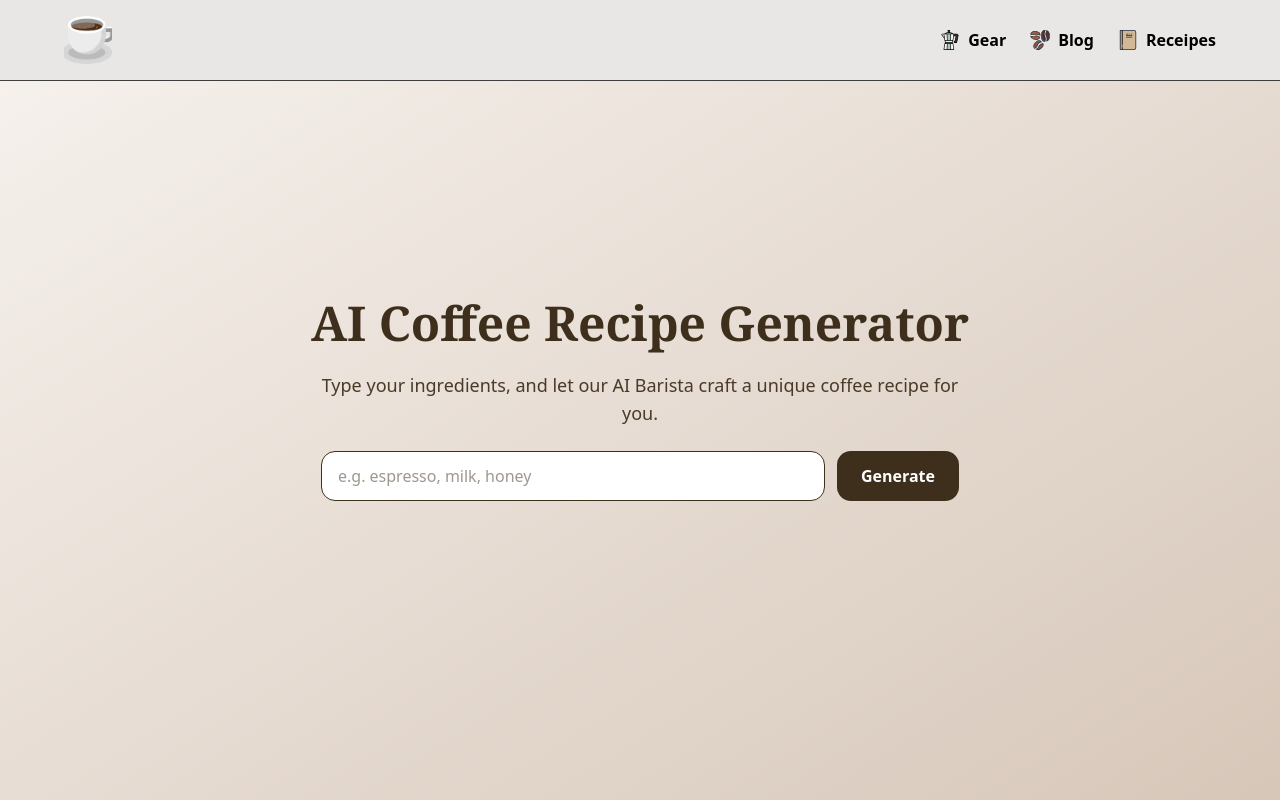
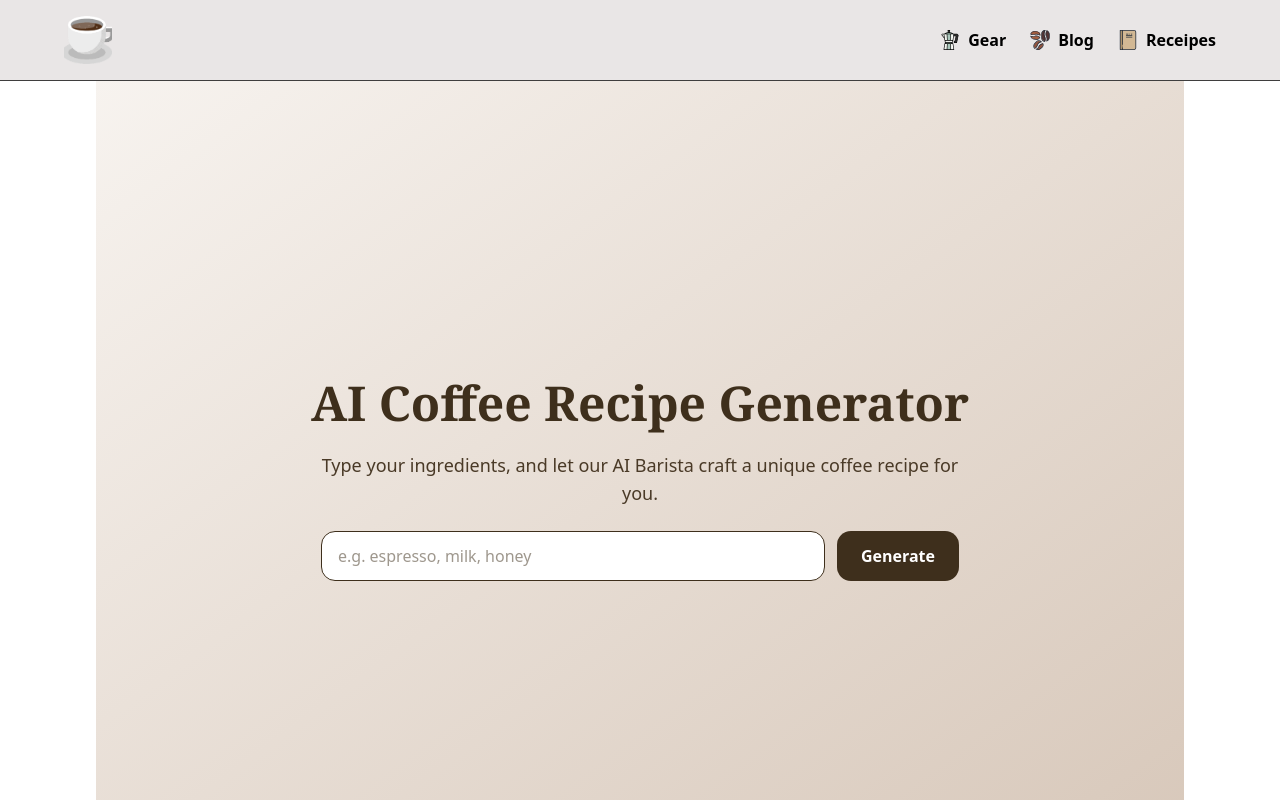
Before and after one commit to PhanFiction/cafe_blog_frontend, a Next.js app: page /ai-recipes in a window 1280 px wide. Shown: the top 800 px of the page. Built offline with nearby package versions, Linux system fonts and the light colour scheme.

Commit message:
Updated Layout

```diff
--- a/app/layout.tsx
+++ b/app/layout.tsx
@@ -30,7 +30,7 @@ export default function RootLayout({
         className={`${geistSans.variable} ${geistMono.variable} antialiased text-black`}
       >
         <Nav />
-        {children}
+        <div className="px-6 py-20 md:px-16 lg:px-24">{children}</div>
         <Footer />
       </body>
     </html>
```
